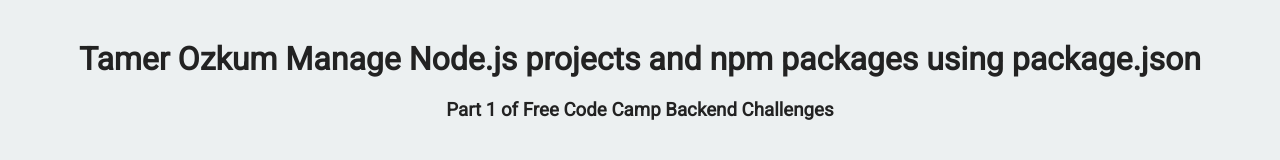
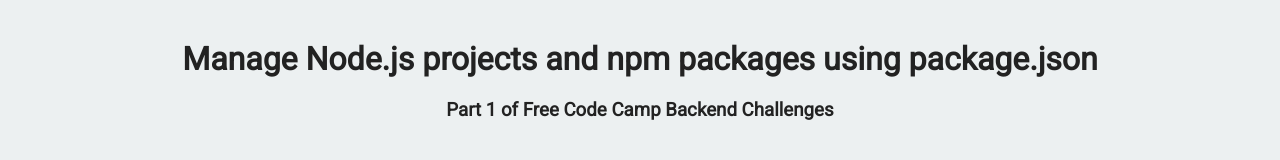
Before and after one commit to tozkum/fcc-api-microservice-github, a website: page views/index.html in a window 1280 px wide. Drawn offline with Linux system fonts and the light colour scheme.

Commit message:
remove tamer ozkum from html

```diff
--- a/views/index.html
+++ b/views/index.html
@@ -10,7 +10,7 @@
 
    <body>
       <div class="container">
-         <h1>Tamer Ozkum Manage Node.js projects and npm packages using package.json</h1>
+         <h1>Manage Node.js projects and npm packages using package.json</h1>
          <h3>Part 1 of Free Code Camp Backend Challenges</h3>
       </div>
    </body>
```
